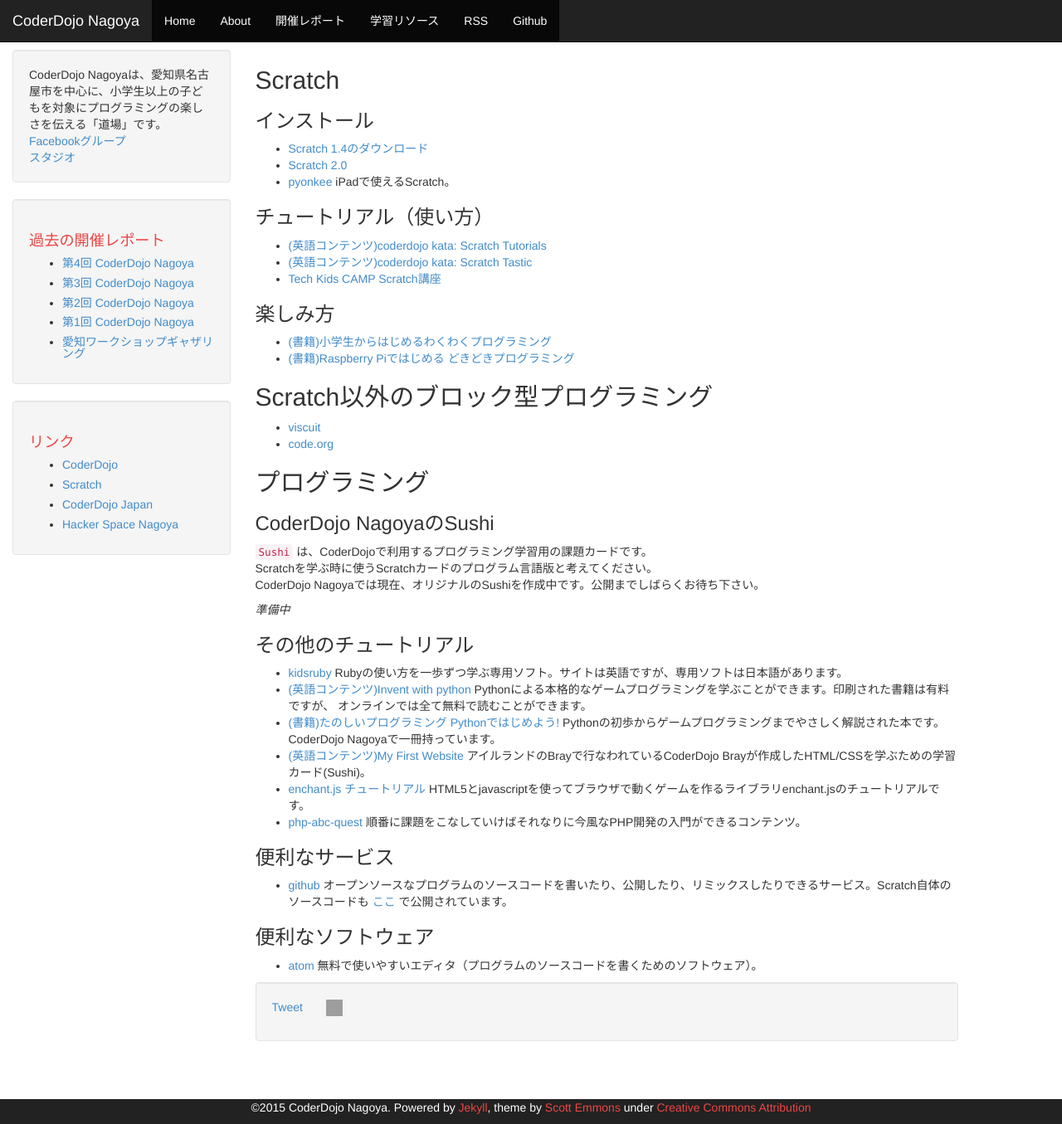
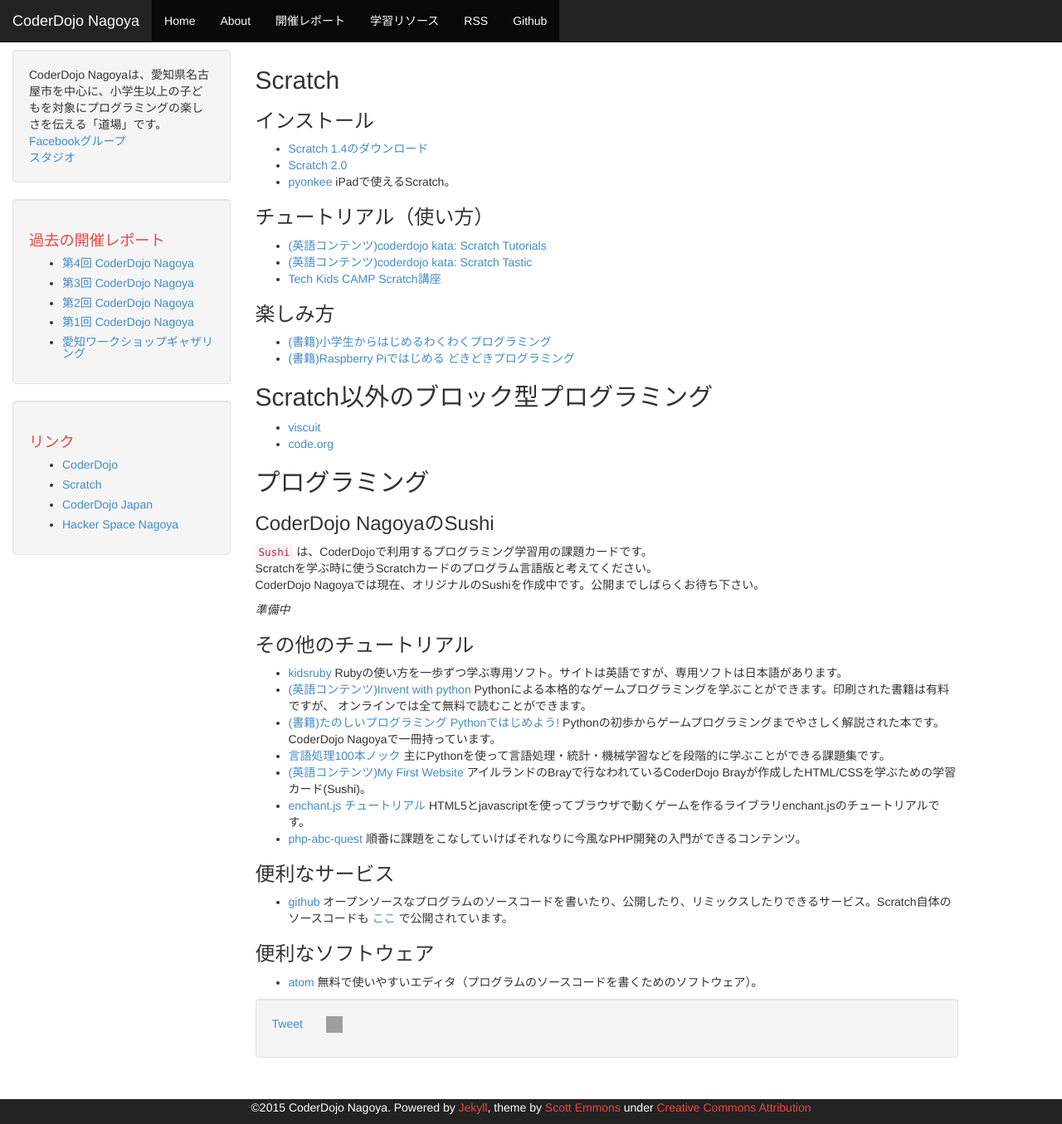
Before and after one commit to coderdojo-nagoya/coderdojo-nagoya.github.io, a Jekyll site: the page built from resources.md, in a window 1280 px wide and 1355 px high. Shown: the whole window at 83% size. Built offline with Jekyll 4.4.1, drawn with Linux system fonts in a browser that asks for light colours; Markdown is read by kramdown in place of the engine named in the settings; comment, search, counter and statistics services are not loaded; grey boxes are pictures that could not be loaded.

Commit message:
「言語処理100本ノック」を追加

```diff
--- a/resources.md
+++ b/resources.md
@@ -46,6 +46,8 @@
 オンラインでは全て無料で読むことができます。
 * [(書籍)たのしいプログラミング Pythonではじめよう!](http://www.amazon.co.jp/dp/4274069443/)
 Pythonの初歩からゲームプログラミングまでやさしく解説された本です。CoderDojo Nagoyaで一冊持っています。
+* [言語処理100本ノック](http://www.cl.ecei.tohoku.ac.jp/nlp100/#)
+主にPythonを使って言語処理・統計・機械学習などを段階的に学ぶことができる課題集です。
 * [(英語コンテンツ)My First Website](http://kata.coderdojo.com/wiki/My_First_Website)
 アイルランドのBrayで行なわれているCoderDojo Brayが作成したHTML/CSSを学ぶための学習カード(Sushi)。
 * [enchant.js チュートリアル](http://enchantjs.com/ja/tutorial/lets-start-enchant-js/)
```
